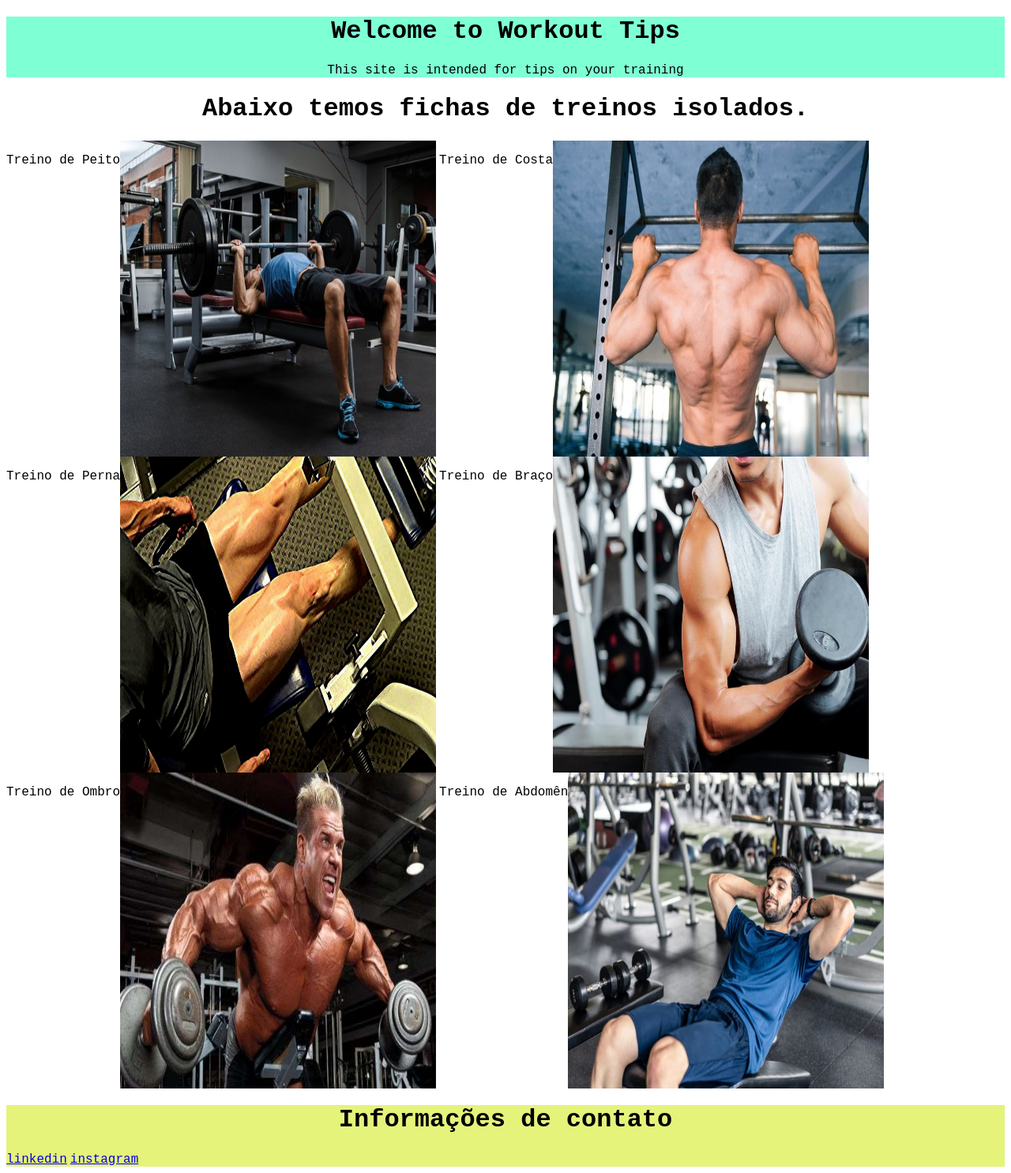
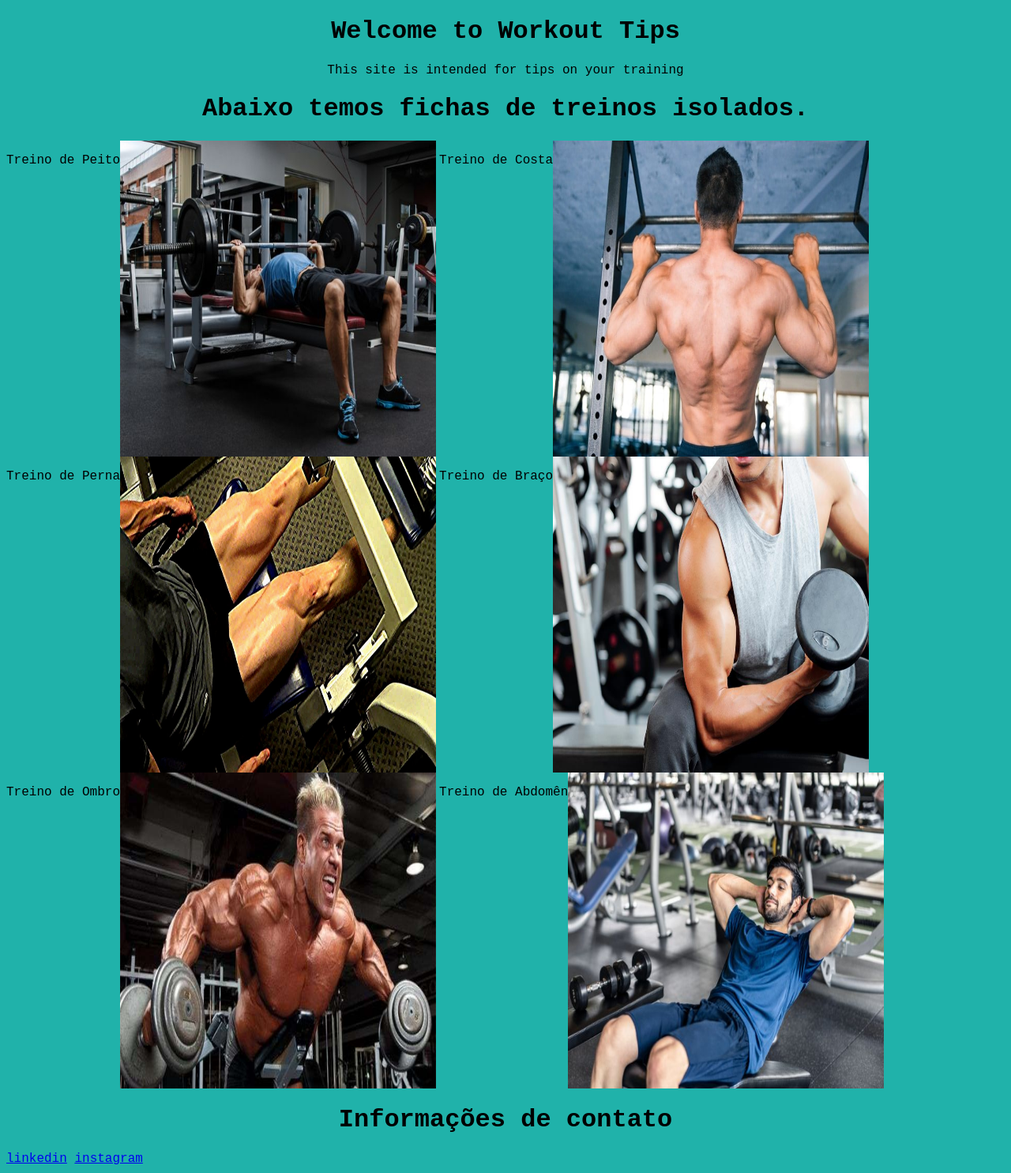
Before and after one commit to vergaGabriel/WorkoutTips, a plain HTML site: page Main/index.html in a window 1280 px wide. Shown: the whole page at 79% size. Drawn offline with Linux system fonts and the light colour scheme.

Commit message:
modified:   Main/style.css

```diff
--- a/Main/style.css
+++ b/Main/style.css
@@ -1,3 +1,13 @@
+body{
+    background-color: lightseagreen;
+}
+
+/*
+main{
+   background-color: blanchedalmond;
+}
+*/
+
 header > p{
     font-family: 'Courier New', Courier, monospace;
 }
@@ -14,16 +24,13 @@ h1 {
 
 header {
     text-align: center;
-    background-color: aquamarine;
 }
 
 footer {
+    font-family: 'Courier New', Courier, monospace;
     text-align: left;
-    background-color: #e5f37b;
 }
-footer > a{
-    font-family: 'Courier New', Courier, monospace;
-}
+
 
 div{
     font-family: 'Courier New', Courier, monospace;
```
